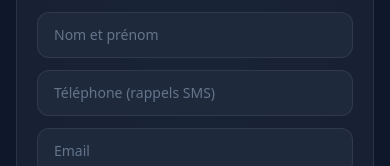
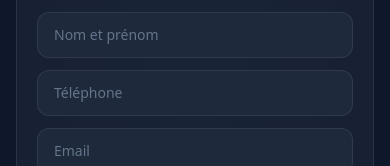
Before and after one commit to leccepierre5-lab/book-n-pay, a Next.js app: page /inscription in a window 390 px wide. Shown: the part 286-452 px from the top of the page. Built offline with nearby package versions, Linux system fonts and the light colour scheme; no server answers.

Commit message:
fix: supprime mention rappels SMS sur champs telephone (non implemente)

```diff
--- a/src/components/auth/RegisterForm.tsx
+++ b/src/components/auth/RegisterForm.tsx
@@ -105,7 +105,7 @@ export default function RegisterForm() {
       />
       <input
         type="tel"
-        placeholder="Téléphone (rappels SMS)"
+        placeholder="Téléphone"
         value={phone}
         onChange={(e) => setPhone(e.target.value)}
         className={inputClass}
--- a/src/components/booking/AuthWall.tsx
+++ b/src/components/booking/AuthWall.tsx
@@ -116,7 +116,7 @@ export default function AuthWall({ onAuth }: { onAuth: () => void }) {
           <input type="text" placeholder="Nom et prénom" value={fullName} onChange={(e) => setFullName(e.target.value)} required className={inputClass} />
         )}
         {mode === 'signup' && (
-          <input type="tel" placeholder="Téléphone (rappels SMS)" value={phone} onChange={(e) => setPhone(e.target.value)} className={inputClass} />
+          <input type="tel" placeholder="Téléphone" value={phone} onChange={(e) => setPhone(e.target.value)} className={inputClass} />
         )}
         <input type="email" placeholder="Email" value={email} onChange={(e) => setEmail(e.target.value)} required className={inputClass} />
         <input type="password" placeholder="Mot de passe (6 min.)" value={password} onChange={(e) => setPassword(e.target.value)} required minLength={6} className={inputClass} />
```
